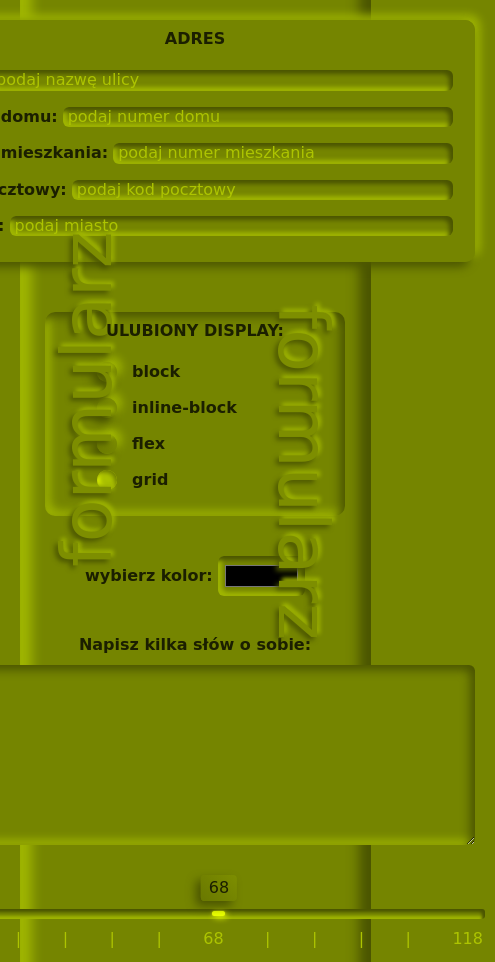
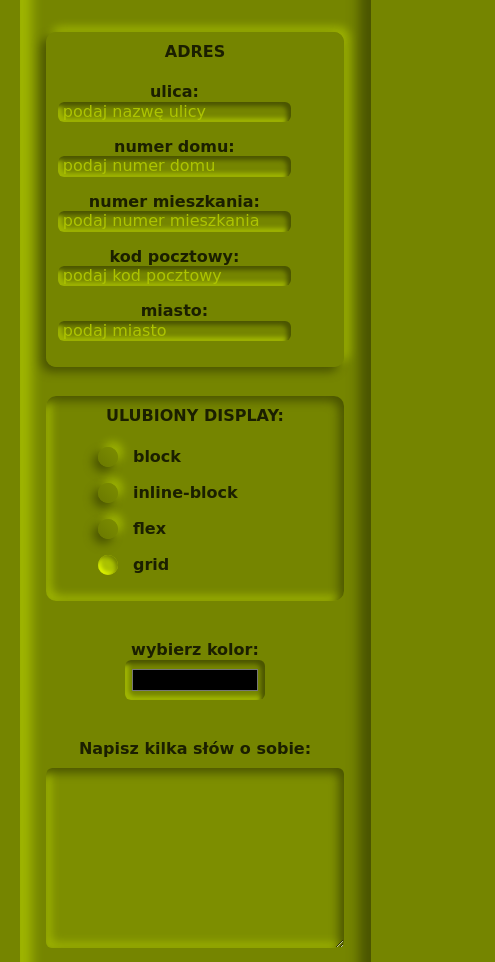
Before and after one commit to dorotapindur/forms-practice, a website: page index.html in a window 390 px wide. Shown: the part 601-1563 px from the top of the page, 495 px wide, since content can reach past the window. Drawn offline with Linux system fonts and the light colour scheme; a web font is replaced by a local one.

Commit message:
page responsive

```diff
--- a/index.html
+++ b/index.html
@@ -110,7 +110,7 @@
         <textarea class="form__item form__item--essay" id="essay" type="text" name="essay"></textarea>
       </p>
 
-      <div class="form__line">
+      <div class="form__line--range">
         <label class="form__description--age" for="age">wiek:</label>
         <div class="range-wrapper range-wrapper--js">
         <input class="range range--js" id="age" type="range" name="age" min="18" max="118" list="years">
--- a/style.scss
+++ b/style.scss
@@ -20,6 +20,7 @@ html {
 --checked-light: #e9ff00;
 --range-thumb-shadow: #c3d400;
 --custom-color: #7d8e00;
+--line-width: 85%;
 }
 
 
@@ -34,38 +35,6 @@ body {
   font-family: 'Baloo Chettan 2', cursive;
 }
 
-.embellishment {
-  color: var(--custom-color);
-  font-size: 120px;
-  position: absolute;
-  @media (max-width: 900px) {
-    font-size: 70px;
-  }
-  &--left {
-      top: 300px;
-      left: -340px;
-      transform: rotate(-90deg);
-      text-shadow:  -3px -3px 5px var(--shadow),
-                   3px 3px 4px var(--light);
-      @media (max-width: 900px) {
-        top: 910px;
-        left: -100px;
-      }
-  }
-  &--right {
-      bottom: 300px;
-      right: -340px;
-      transform: rotate(90deg);
-      text-shadow:  3px 3px 5px var(--shadow),
-                   -3px -3px 4px var(--light);
-      @media (max-width: 900px) {
-        bottom: 845px;
-        right: -100px;
-      }
-  }
-
-}
-
 main {
   display: flex;
   align-items: center;
@@ -78,20 +47,55 @@ main {
              inset 12px -12px 12px var(--light);
   border-radius: 10px;
   margin: 50px 0;
-  padding: 20px;
+  padding: 10px 0;
   position: relative;
+  max-width: 650px;
   @media (max-width: 900px) {
     width: 90vw;
+    margin: 5vw 0;
   }
+}
+
+.embellishment {
+  color: var(--custom-color);
+  font-size: 8em;
+  text-align: center;
+  position: absolute;
+  @media (max-width: 900px) {
+    display: none;
+  }
+  &--left {
+      top: 300px;
+      left: -340px;
+      transform: rotate(-90deg);
+      text-shadow:  -3px -3px 5px var(--shadow),
+                   3px 3px 4px var(--light);
+  }
+  &--right {
+      bottom: 300px;
+      right: -340px;
+      transform: rotate(90deg);
+      text-shadow:  3px 3px 5px var(--shadow),
+                   -3px -3px 4px var(--light);
+  }
+
 }
 .main-header {
   display: inline-block;
   font-size: 50px;
   text-transform: uppercase;
+  text-align: center;
+  line-height: 0.8em;
   color: var(--gradient-from);
   text-shadow:  -3px 3px 4px var(--shadow),
                2px -2px 4px var(--light);
   margin-bottom: 20px;
+  @media (max-width: 900px) {
+    color: var(--custom-color);
+  }
+  @media (max-width: 350px) {
+    font-size: 36px;
+  }
 }
 .practice-header {
   color: var(--label);
@@ -99,13 +103,21 @@ main {
 .date-and-mode {
   display: grid;
   grid-template-columns: 1fr 1fr;
-  width:100%;
-  padding: 10px;
+  width: var(--line-width);
+  @media (max-width: 400px) {
+    display: flex;
+    flex-flow: column;
+    justify-content: center;
+    align-items: center;
+  }
 }
 .current-date {
   color: var(--light);
   grid-column: 1;
   align-self: center;
+  @media (max-width: 400px) {
+    margin-bottom: 8px;
+  }
 }
 .change-mode {
   grid-column: 2;
@@ -120,6 +132,9 @@ main {
   border-radius: 6px;
   border: none;
   padding: 5px 15px;
+  @media (max-width: 400px) {
+    margin-bottom: 16px;
+  }
   &:hover {
     cursor: pointer;
   }
@@ -132,17 +147,18 @@ main {
 
 .form {
   display: flex;
+  align-items: center;
+  justify-content: center;
   flex-flow: column;
-  width: 600px;
   &__line {
       display: grid;
       grid-template-columns: auto 1fr;
       grid-template-areas: "form-description form__item";
-      width: 100%;
+      width: var(--line-width);
       column-gap: 5px;
-      padding: 0 10px;
       &--essay {
-          margin: 30px 20px 60px;
+          margin: 30px 0 60px;
+          width: var(--line-width);
       }
       &--photo {
         margin: 40px 0;
@@ -151,6 +167,19 @@ main {
         margin-top: 40px;
         width: 40%;
         align-self: center;
+      }
+      &--range {
+        display: grid;
+        grid-template-columns: auto 1fr;
+        grid-template-areas: "form-description form__item";
+        width: var(--line-width);
+        column-gap: 5px;
+      }
+      @media (max-width: 500px) {
+        display: flex;
+        justify-content: center;
+        align-items: center;
+        flex-flow: column;
       }
   }
   &__description {
@@ -181,6 +210,9 @@ main {
       }
       &--age {
           color:var(--label);
+      }
+      &--color {
+        width: max-content;
       }
   }
   &__item {
@@ -221,6 +253,9 @@ main {
           margin-right: 10px;
           margin-left: 40px;
           vertical-align: middle;
+          @media (max-width: 330px) {
+            margin-left: 15px;
+          }
           &:checked {
               background: var(--checked-background);
               box-shadow: inset -2px 2px 4px var(--checked-shadow),
@@ -262,10 +297,14 @@ main {
           box-shadow: inset -5px 5px 10px var(--shadow),
                       inset 5px -5px 10px var(--light);
           padding: 10px;
+          @media (max-width: 900px) {
+            background: var(--custom-color);
+          }
       }
       &--color {
         padding: 5px;
         height: 2.5em;
+        width: 100%;
       }
   }
 }
@@ -277,7 +316,8 @@ main {
                5px -5px 10px var(--light);
   border-radius: 10px;
   border: none;
-  margin: 20px;
+  margin: auto;
+  width: var(--line-width);
   &__description {
       font-weight: bold;
       text-transform: uppercase;
@@ -285,6 +325,7 @@ main {
       color:var(--label);
       margin: auto;
       padding: 20px;
+      text-align: center;
   }
   &--radio {
       display: block;
@@ -296,13 +337,16 @@ main {
       border: none;
       margin: auto;
       width: 50%;
+      @media (max-width: 500px) {
+        width: var(--line-width);
+      }
   }
 }
 
 .agreement {
   color:var(--label);
-  padding: 20px;
   text-align: center;
+  width: var(--line-width);
   &__input {
       text-align: center;
   }
```
Also changed, not shown: style.css.
